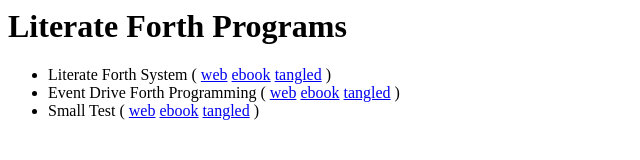
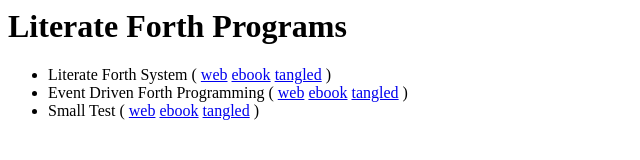
Before and after one commit to bradn123/literateforth, a plain HTML site: page src/index.html in a window 1280 px wide. Shown: the full height of the page, 0-640 px from the left. Drawn offline with Linux system fonts and the light colour scheme.

Commit message:
fix typo

```diff
--- a/src/index.html
+++ b/src/index.html
@@ -11,7 +11,7 @@
       <a href="literate.fs">tangled</a>
       )</li>
 
-      <li>Event Drive Forth Programming (
+      <li>Event Driven Forth Programming (
       <a href="events.html">web</a>
       <a href="events.mobi">ebook</a>
       <a href="events.fs">tangled</a>
```
